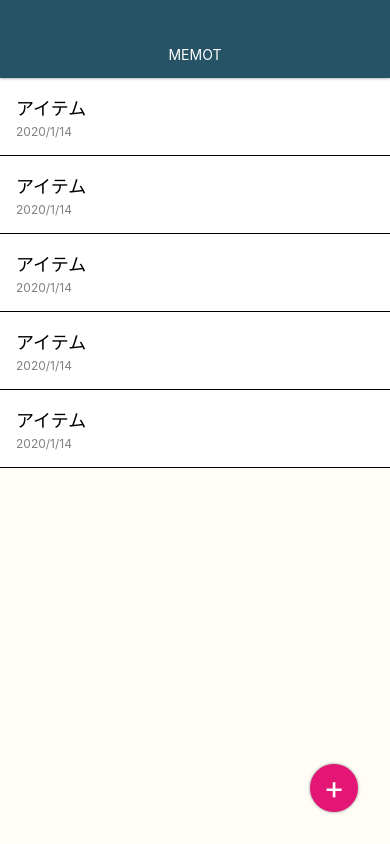
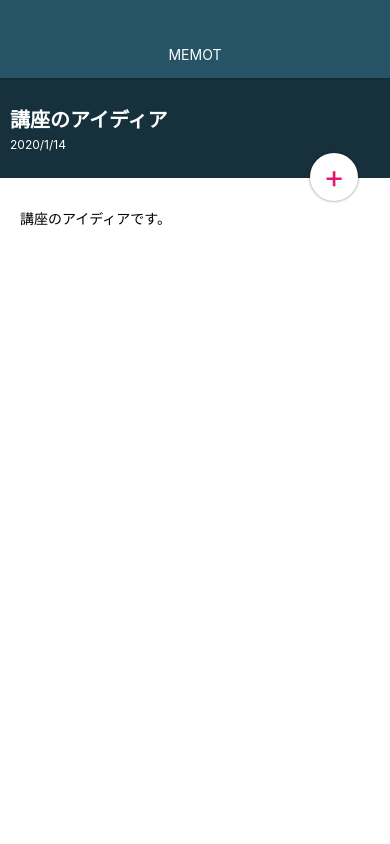
Before and after one commit to jay-yoshizawa/practice, a React Native app: screen / in a window 390 px wide. Built offline with nearby package versions, Linux system fonts and the light colour scheme.

Commit message:
Style MemoDetailScreen

```diff
--- a/App.js
+++ b/App.js
@@ -2,7 +2,7 @@ import React from 'react';
 import { StyleSheet, Text, View } from 'react-native';
 
 import Appbar from './src/components/Appbar';
-import MemoListScreen from './src/screens/MemoListScreen';
+import MemoDetailScreen from './src/screens/MemoDetailScreen';
 
 
 export default class App extends React.Component {
@@ -10,7 +10,7 @@ export default class App extends React.Component {
     return (
       <View style={styles.container}>
         <Appbar />
-        <MemoListScreen />
+        <MemoDetailScreen />
 
       </View>
 
--- a/src/elements/CircleButton.js
+++ b/src/elements/CircleButton.js
@@ -3,9 +3,21 @@ import { StyleSheet, Text, View } from 'react-native';
 
 class CircleButton extends React.Component {
   render() {
+    // 定義しているstyleに適応することができる
+    const { style, color } = this.props;
+
+    let bgColor = '#E31676';
+    let textColor = '#fff';
+
+    if (color === 'white') {
+      bgColor = '#fff';
+      textColor = '#E31676';
+    }
+
     return (
-      <View style={styles.circleButton}>
-        <Text style={styles.circleButtonTitle}>
+      // 配列にすることでデフォルト指定してそのあと上書き
+      <View style={[styles.circleButton, style, { backgroundColor: bgColor }]}>
+        <Text style={[styles.circleButtonTitle, { color: textColor }]}>
           {this.props.children}
         </Text>
       </View>
--- /dev/null
+++ b/src/screens/MemoDetailScreen.js
@@ -0,0 +1,62 @@
+import React from 'react';
+import { StyleSheet, Text, View } from 'react-native';
+
+import CircleButton from '../elements/CircleButton';
+
+class MemoDetailScreen extends React.Component {
+  render() {
+    return (
+      <View style={styles.container}>
+
+        <View style={styles.memoHeader}>
+          <Text style={styles.memoHeaderTitle}>講座のアイディア</Text>
+          <Text style={styles.memoHeaderDate}>2020/1/14</Text>
+        </View>
+
+        <View style={styles.memoContent}>
+          <Text>
+            講座のアイディアです。
+          </Text>
+        </View>
+
+        <CircleButton color="white" style={styles.editButton}>+</CircleButton>
+      </View>
+    );
+  }
+}
+
+const styles = StyleSheet.create({
+  container: {
+    flex: 1,
+    width: '100%',
+  },
+  memoHeader: {
+    height: 100,
+    backgroundColor: '#17313C',
+    justifyContent: 'center',
+    padding: 10,
+  },
+  memoHeaderTitle: {
+    fontSize: 20,
+    fontWeight: 'bold',
+    color: '#fff',
+    marginBottom: 4,
+  },
+  memoHeaderDate: {
+    fontSize: 12,
+    color: '#fff',
+  },
+  memoContent: {
+    paddingTop: 30,
+    paddingLeft: 20,
+    paddingRight: 20,
+    paddingBottom: 20,
+    backgroundColor: '#fff',
+    flex: 1,
+  },
+  editButton: {
+    top: 75,
+  },
+});
+
+export default MemoDetailScreen;
```
